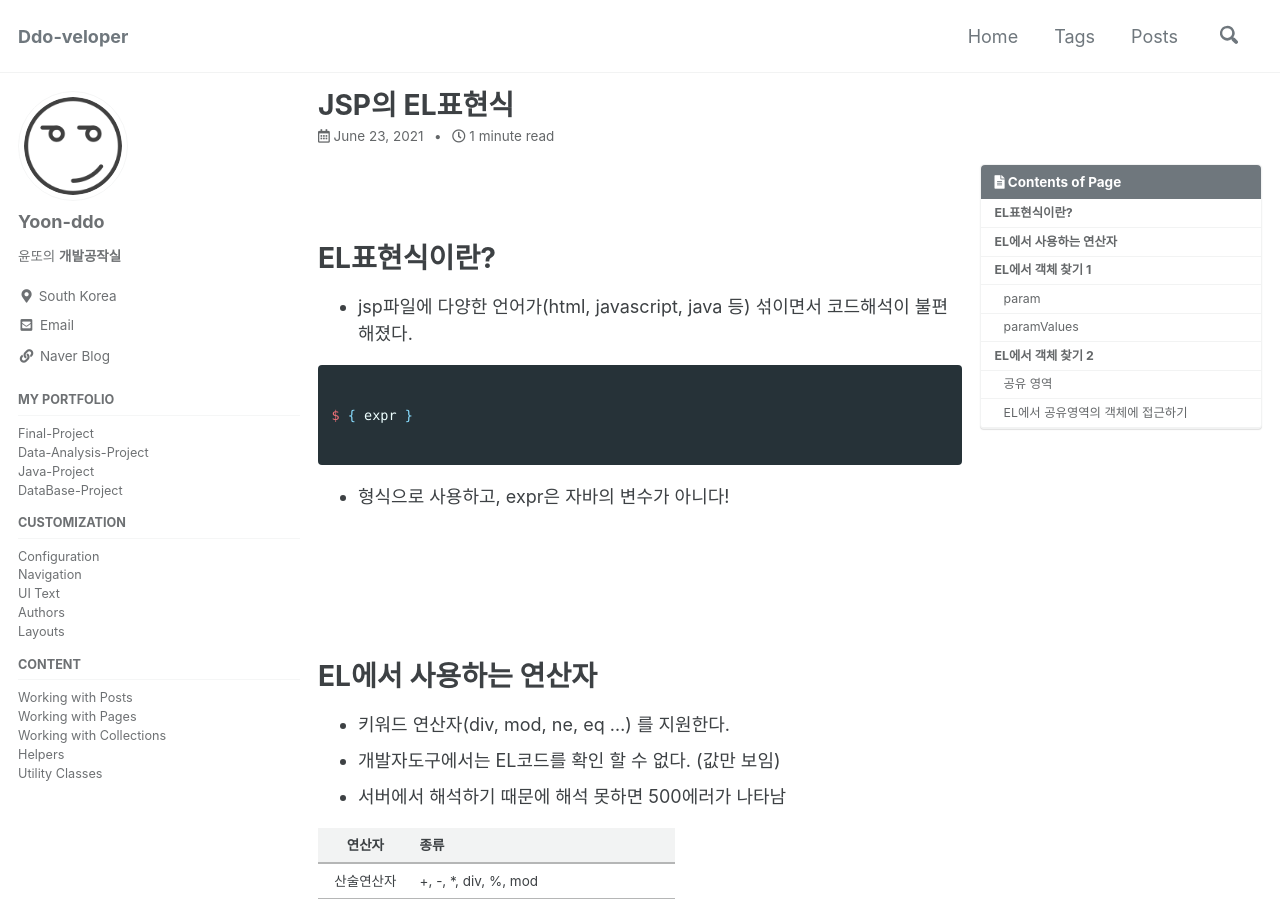
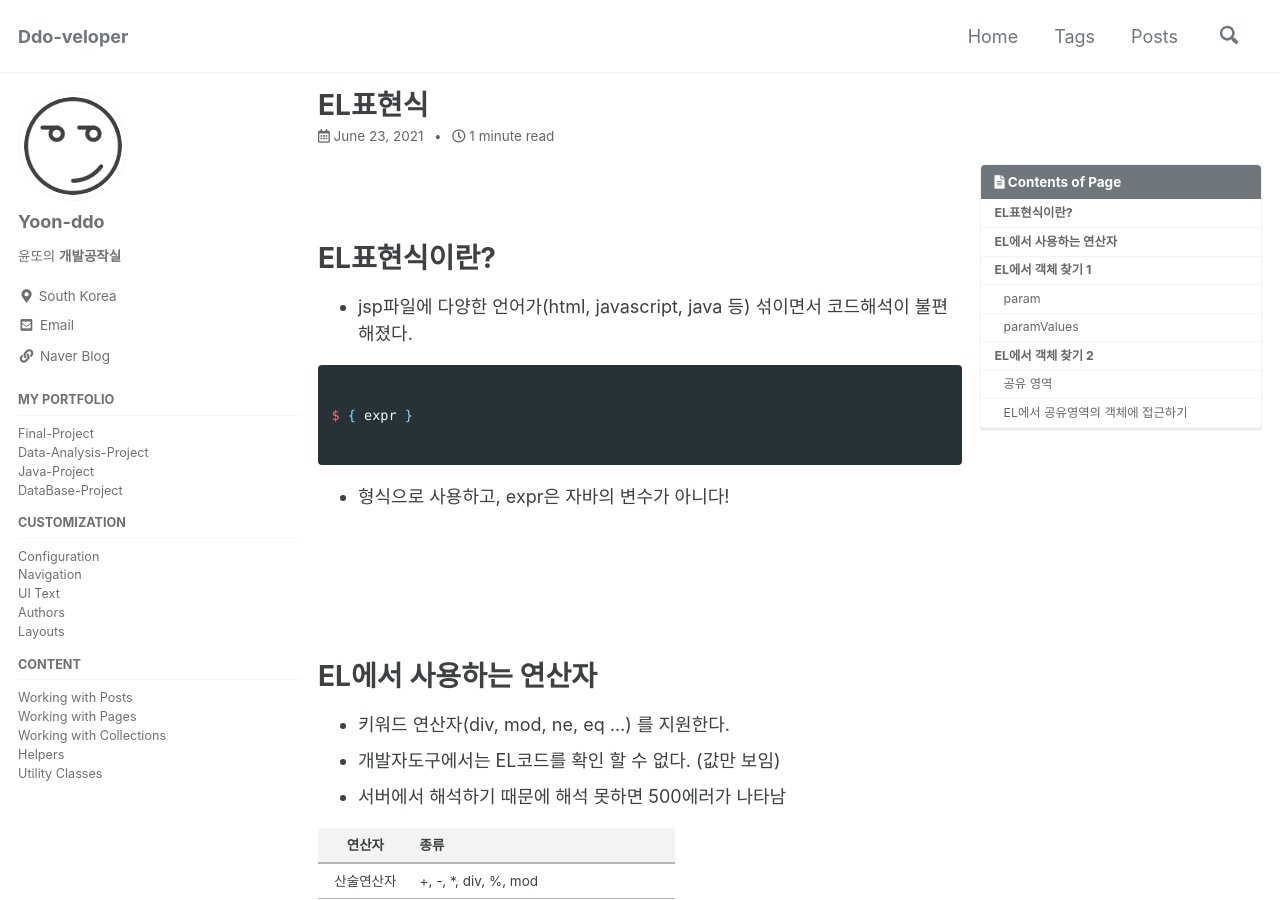
Before and after one commit to Yoon-ddo/Yoon-ddo.github.io, a Jekyll site: the page built from _posts/2021-06-23-EL표현식.md, in a window 1280 px wide and 900 px high. Built offline with Jekyll 4.4.1, drawn with Linux system fonts in a browser that asks for light colours; cached includes are drawn as plain includes; some of the changed text lies outside the part shown.

Commit message:
Update and rename 2021-06-23-JSP의 EL표현식.md to 2021-06-23-EL표현식.md

```diff
--- a/_posts/2021-06-23-JSP의 EL표현식.md
+++ b/_posts/2021-06-23-EL표현식.md
@@ -1,5 +1,5 @@
 ---
-title: JSP의 EL표현식
+title: EL표현식
 toc: true
 toc_sticky: true
 toc_label: "Contents of Page"
@@ -96,7 +96,7 @@ el-hobby : ${ paramValues.hobby[0] }, ${ paramValues.hobby[1] }
 * 같은 공유영역이지만 EL에서 부르는 명칭과 jsp에서 부르는 명칭이 다르다.
 
 
-| EL에서의 명칭  | JSP상에서의 명칭 | 영역설명 |
+| EL  | JSP | 영역설명 |
 |:---:|:---:|---|
 | pageScope | pageContext | 하나의 파일에서 등록시킨 객체를 동일 파일 내에서만 접근할 수 있는 영역 |
 | requestScope | request | 하나의 파일에서 등록시킨 객체를 다른 파일에서도 접근할 수 있는 영역(하나의 사용자에게 한 번 응답 후 사라짐.) |
```
